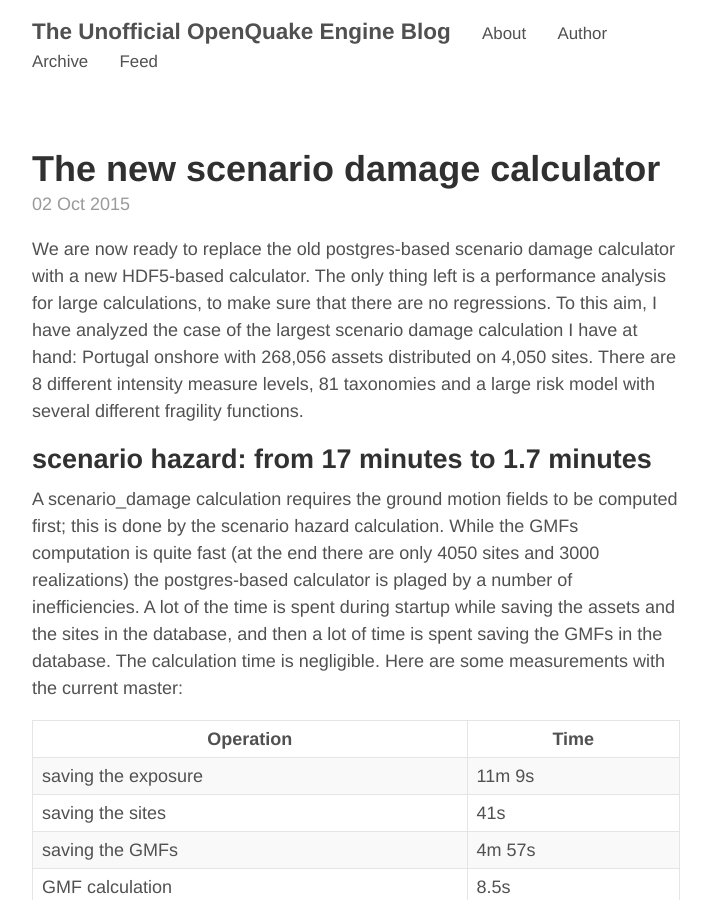
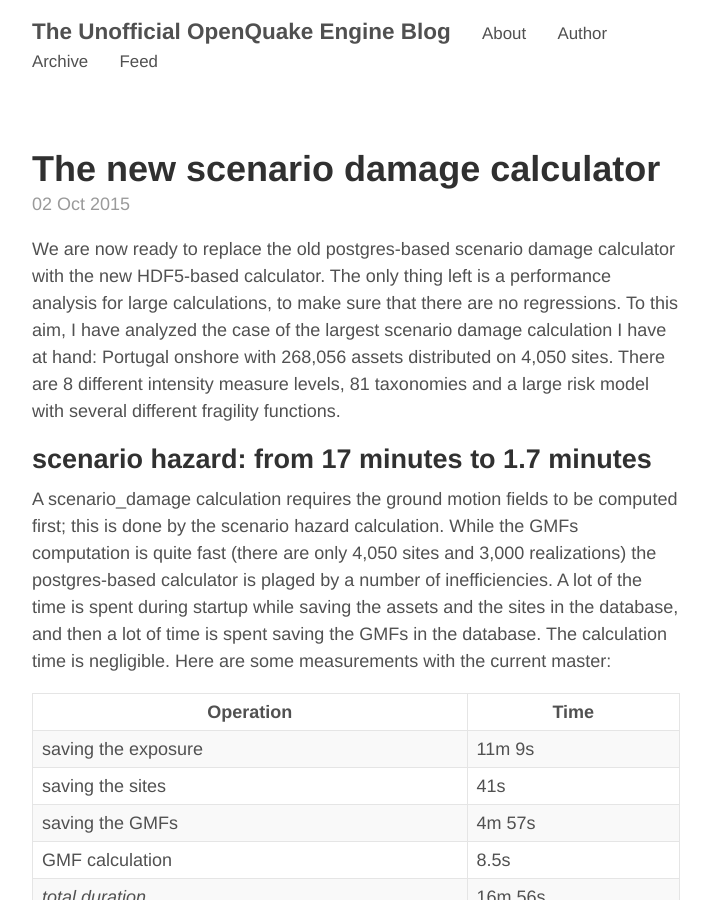
Before and after one commit to micheles/micheles.github.io, a Jekyll site: the page built from _posts/2015-10-02-the-new-scenario_damage-calculator.md, in a window 1280 px wide and 900 px high. Shown: the whole window, without its empty margins (284-995 px from the left). Built offline with Jekyll 4.4.1, drawn with Linux system fonts in a browser that asks for light colours; Markdown is read by kramdown in place of the engine named in the settings; comment, search, counter and statistics services are not loaded; some of the changed lines change nothing that is shown; some of the changed text lies outside the part shown.

Commit message:
Minor fixes

```diff
--- a/_posts/2015-10-02-the-new-scenario_damage-calculator.md
+++ b/_posts/2015-10-02-the-new-scenario_damage-calculator.md
@@ -4,7 +4,7 @@
 ---
 
 We are now ready to replace the old postgres-based scenario damage calculator
-with a new HDF5-based calculator. The only thing left is a performance
+with the new HDF5-based calculator. The only thing left is a performance
 analysis for large calculations, to make sure that there are no
 regressions. To this aim, I have analyzed the case of the largest
 scenario damage calculation I have at hand: Portugal onshore with 268,056
@@ -17,8 +17,8 @@
 
 A scenario_damage calculation requires the ground motion fields to be
 computed first; this is done by the scenario hazard calculation.
-While the GMFs computation is quite fast (at the end there are
-only 4050 sites and 3000 realizations) the postgres-based calculator
+While the GMFs computation is quite fast (there are
+only 4,050 sites and 3,000 realizations) the postgres-based calculator
 is plaged by a number of inefficiencies. A lot of the time
 is spent during startup while saving the assets and the sites in the database,
 and then a lot of time is spent saving the GMFs in the database.
@@ -88,11 +88,10 @@
 database took 2,201 seconds (again little) and now is essentially
 zero since saving in the datastore is thousand of times faster.
 
-Those are minor speedups, so the runtime did not change
-significantly, but once we improve the task distribution
-there will be a more significant change. Right now the cumulative
-time for the calculation in the workers is of 879,914 seconds;
-divided by 256 cores it means 57 minutes, so if we had perfect
-distribution of the load the computation should run in 1 hour
-or so. This is the lower limit we can reach with the current
-risk algorithm, which is the same between the old and new calculator.
+Those are minor speedups, so the runtime did not change significantly
+and it is not easy reduce it. Right now the cumulative time for the
+calculation in the workers is of 879,914 seconds; divided by 256 cores
+it means 57 minutes, so if we had perfect distribution of the load the
+computation should run in 1 hour or so. This is the lower limit we can
+reach with the current risk algorithm, which is the same between the
+old and new calculator.
```
